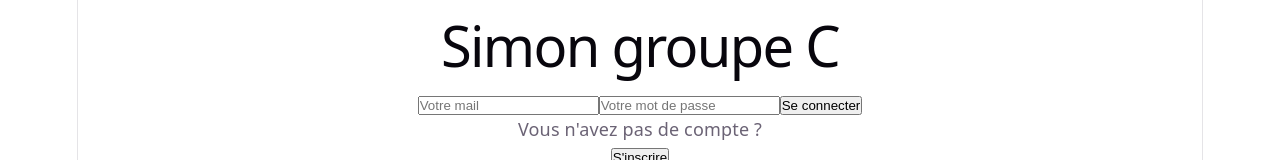
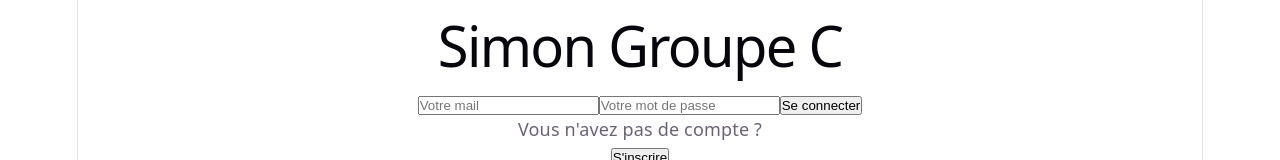
Before and after one commit to danigmrs/Projet-Transversal-2T-groupe-C, a React (Vite) app in the folder client/: page / in a window 1280 px wide. Shown: the top 160 px of the page. Built offline with nearby package versions, Linux system fonts and the light colour scheme.

Commit message:
reglage nom 2

```diff
--- a/client/src/pages/Home.tsx
+++ b/client/src/pages/Home.tsx
@@ -72,7 +72,7 @@ export default function Connexion() {
   //html page
   return (
     <div className="connexion-container">
-      <h1>Simon groupe C</h1>
+      <h1>Simon Groupe C</h1>
 
 
       <input
```
